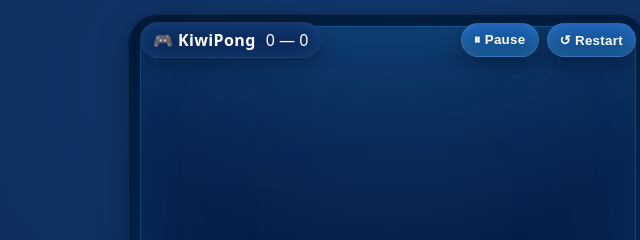
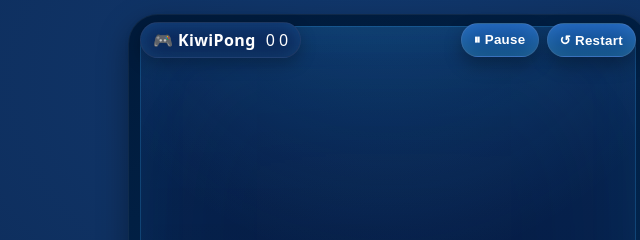
Before and after one commit to alejandropineros16/Kiwipong, a plain HTML site: page index.html in a window 1280 px wide. Shown: the top 240 px of the page, 252-892 px from the left. Drawn offline with Linux system fonts and the light colour scheme.

Commit message:
fix marcador

```diff
--- a/index.html
+++ b/index.html
@@ -63,7 +63,7 @@
   <div class="wrap">
     <div class="phone-frame">
       <div class="statusbar">
-        <div class="badge"><strong>🎮 KiwiPong</strong> <span class="score" id="score">0 — 0</span></div>
+        <div class="badge"><strong>🎮 KiwiPong</strong> <span class="score" id="score">0  0</span></div>
         <div class="controls">
           <button class="btn" id="pauseBtn">⏸︎ Pause</button>
           <button class="btn" id="resetBtn">↺ Restart</button>
```
